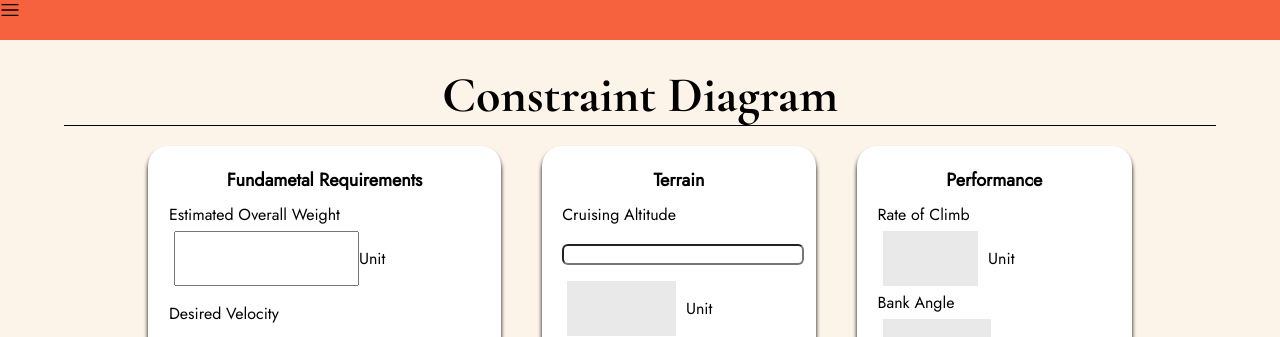
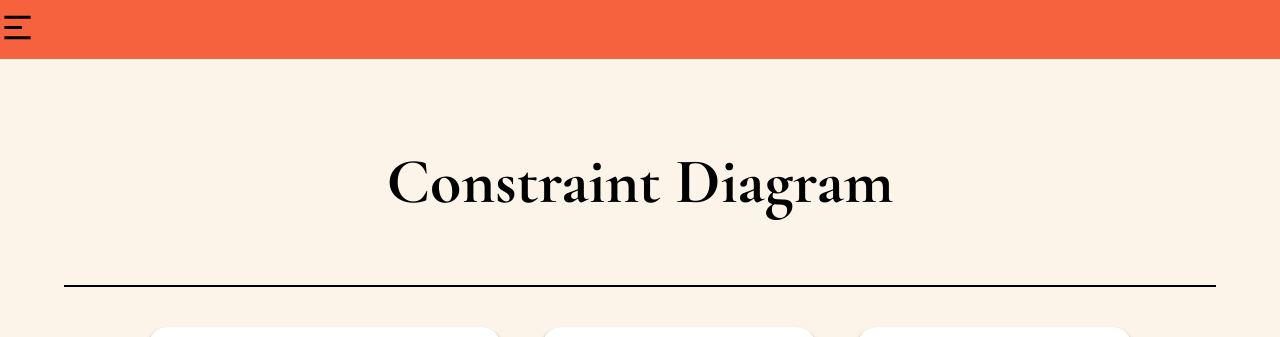
Before and after one commit to ninchay/senior-next, a Next.js app: page /Constraint in a window 1280 px wide. Shown: the top 337 px of the page. Built offline with nearby package versions, Linux system fonts and the light colour scheme.

Commit message:
Add Header and navbar for constraint

```diff
--- a/package.json
+++ b/package.json
@@ -13,6 +13,7 @@
     "eslint-config-next": "13.2.3",
     "next": "^13.2.3",
     "plotly.js": "^2.18.2",
+    "plotly.js-dist": "^2.18.2",
     "react": "^18.2.0",
     "react-dom": "18.2.0",
     "react-icons": "^4.7.1",
--- a/src/pages/Constraint.js
+++ b/src/pages/Constraint.js
@@ -1,16 +1,21 @@
-import { Input_Cons, Navbar_Cons, Result_Cons,Graph_Cons } from './ConstraintDiagram';
+import { Input_Cons, Navbar_Cons, Result_Cons,Graph_Cons, Header_Cons} from './ConstraintDiagram';
 import styles from '../styles/Constraint/Constraint.module.css'
 
 const Constraint = () => {
   return (
+  <>
     <div classname={styles.app}>
-      <div style={{minWidth:'100%',display:'flex', flexDirection:'column', justifyContent:'center', alignItems: 'center'}}>
-        <Navbar_Cons />
+    <div className={styles.Navbar}>
+          <Navbar_Cons />
+    </div>
+    <div style={{minWidth:'100%',display:'flex', flexDirection:'column', justifyContent:'center', alignItems: 'center'}}>
+        <Header_Cons />
         <Input_Cons />
         <Graph_Cons />
         <Result_Cons />
       </div>
     </div>
+  </>
   )
 }
 
--- /dev/null
+++ b/src/pages/ConstraintDiagram/Header_Cons.js
@@ -0,0 +1,12 @@
+import React from 'react'
+import styles from '../../styles/Constraint/Header_Cons.module.css'
+
+const Header_Cons = () => {
+  return (
+    <div className={styles.Header_Cons_Container}>
+        <p>Constraint Diagram</p>
+    </div>
+  )
+}
+
+export default Header_Cons
--- a/src/pages/ConstraintDiagram/Navbar_Cons.js
+++ b/src/pages/ConstraintDiagram/Navbar_Cons.js
@@ -1,21 +1,45 @@
 import styles from '../../styles/Constraint/Navbar_Cons.module.css'
-import {RxHamburgerMenu} from "react-icons/rx";
+import {RiMenu2Line, RiCloseLine} from "react-icons/ri";
+import React, {useState} from 'react'
+import Link from 'next/Link';
 
-
+const Menu = () => (
+  <>
+  <p><Link href="/">Home</Link></p>
+  <p><Link href="/ComponentDesign_link">Component Design</Link></p>
+  <p><a href="#Background">Theoretical Background</a></p>
+  </>
+)
 const Navbar_Cons = () => {
+  const[ToggleMenu, setToggleMenu] = useState(false);
   return (
+    <div className={styles.Constraint_Navbar}>
+      <div className={styles.Constraint_Navbar_Menu}>
+        {ToggleMenu
+          ? <RiCloseLine  color="#000" size={35} margin-left={10} onClick={() => setToggleMenu(false)} />
+          : <RiMenu2Line color="#000" size={35} onClick={() => setToggleMenu(true)} />
+        }
+        {ToggleMenu && (
+          <div className={styles.Navbar__Menu_Container}>
+            <div className={styles.Menu__Container_Link}>
+              <Menu />
+            </div>
+          </div>
+        )}
+      </div>
+    </div>
+      )
+    }
+{/*
+    </div>
   <>
   <div className={styles.header}>
       <div className={styles.burger}>
-        <RxHamburgerMenu/>
       </div>
   </div>
 
   <div className={styles.top_page}>
         Constraint Diagram
   </div>
-  </>
-  )
-}
-
+  </> */}
 export default Navbar_Cons
--- a/src/pages/ConstraintDiagram/index.js
+++ b/src/pages/ConstraintDiagram/index.js
@@ -2,3 +2,4 @@ export {default as Navbar_Cons} from './Navbar_Cons'
 export {default as Input_Cons} from './Input_Cons'
 export {default as Result_Cons} from './Result_Cons'
 export {default as Graph_Cons} from './Graph_Cons'
+export {default as Header_Cons} from './Header_Cons'
--- a/src/styles/ComponentDesign/ComponentDesignComp/navbarCom.module.css
+++ b/src/styles/ComponentDesign/ComponentDesignComp/navbarCom.module.css
@@ -1,6 +1,6 @@
 .Component__Navbar {
     display: flex;
-    height: 93px;
+    height: 59px;
     background: var(--color-bar);
     align-items: center;
 }
--- a/src/styles/Constraint/Constraint.module.css
+++ b/src/styles/Constraint/Constraint.module.css
@@ -5,3 +5,9 @@
     scroll-behavior: smooth;
     background-color: #FDF4E9;
 }
+
+.Navbar {
+    background: var(--color-bar);
+    width: 100%;
+    padding: 10px 0;
+}
--- /dev/null
+++ b/src/styles/Constraint/Header_Cons.module.css
@@ -0,0 +1,11 @@
+.Header_Cons_Container {
+    font-family: var(--font-family);
+    font-weight: 700;
+    font-size: 64px;
+    line-height: 78px;
+    display: flex;
+    width: 90%;
+    justify-content: center;
+    border-bottom: 2px solid black;
+    margin: 20px 5%;
+}
--- a/src/styles/Constraint/Navbar_Cons.module.css
+++ b/src/styles/Constraint/Navbar_Cons.module.css
@@ -1,4 +1,4 @@
-.top_page {
+/* .top_page {
     padding-top: 0.5em;
     width:90%;
     justify-content: center;
@@ -22,3 +22,73 @@
     top: 1.5%;
     font-size: 20px;
 }
+
+
+ */
+ /* .Constraint__Navbar {
+    display: flex;
+    height: 93px;
+    background: var(--color-bar);
+    align-items: center;
+}
+ */
+/* .Constraint__Navbar_Menu {
+    margin-left: 40px;
+    position: relative;
+    width: 20%;
+} */
+
+
+.Constraint__Navbar_Menu svg {
+    cursor: pointer;
+}
+
+
+.Navbar__Menu_Container {
+    display: flex;
+    position: absolute;
+    padding: 10px 3%;
+    text-align: start;
+    background: var(--color-bg) ;
+    border-radius: 10px;
+    -webkit-animation: Navbar__Menu_Container 0.4s cubic-bezier(0.390, 0.575, 0.565, 1.000) both;
+    animation: Navbar__Menu_Container 0.4s cubic-bezier(0.390, 0.575, 0.565, 1.000) both;
+
+
+}
+
+.Navbar__Menu_Container p {
+    font-family: var(--font-family2);
+    margin: 10px 0;
+    font-size: 20px;
+    font-weight: 700;
+}
+
+/* .Component__Navbar-Menu img {
+    cursor: pointer;
+} */
+/* .scale_up_center {
+    -webkit-animation: scale-up-center 0.4s cubic-bezier(0.390, 0.575, 0.565, 1.000) both;
+    animation: scale-up-center 0.4s cubic-bezier(0.390, 0.575, 0.565, 1.000) both;
+  } */
+
+  @-webkit-keyframes Navbar__Menu_Container {
+    0% {
+    -webkit-transform: scale(0.5);
+    transform: scale(0.5);
+    }
+    100% {
+      -webkit-transform: scale(1);
+              transform: scale(1);
+    }
+  }
+  @keyframes Navbar__Menu_Container {
+    0% {
+      -webkit-transform: scale(0.5);
+              transform: scale(0.5);
+    }
+    100% {
+      -webkit-transform: scale(1);
+              transform: scale(1);
+    }
+  }
```
Also changed, not shown: 1 other file (tests, documents, lock files or other folders).
